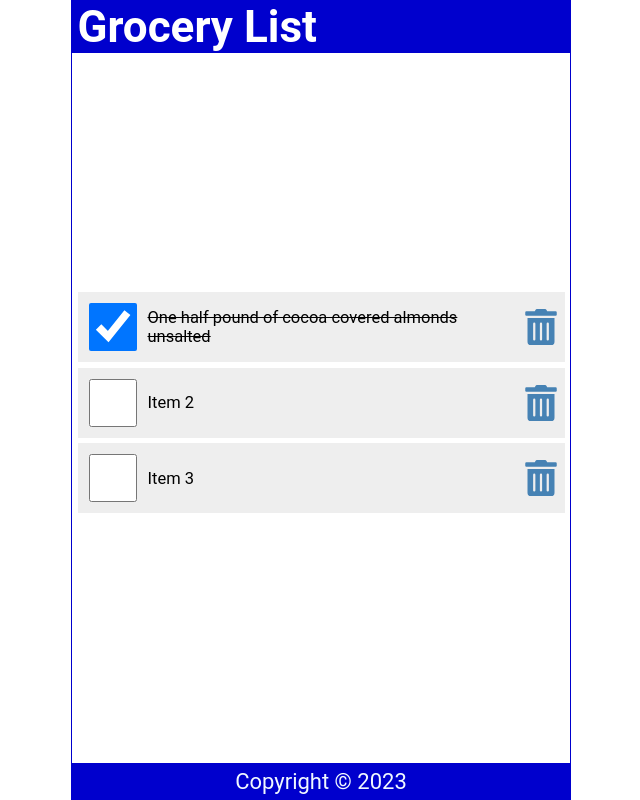
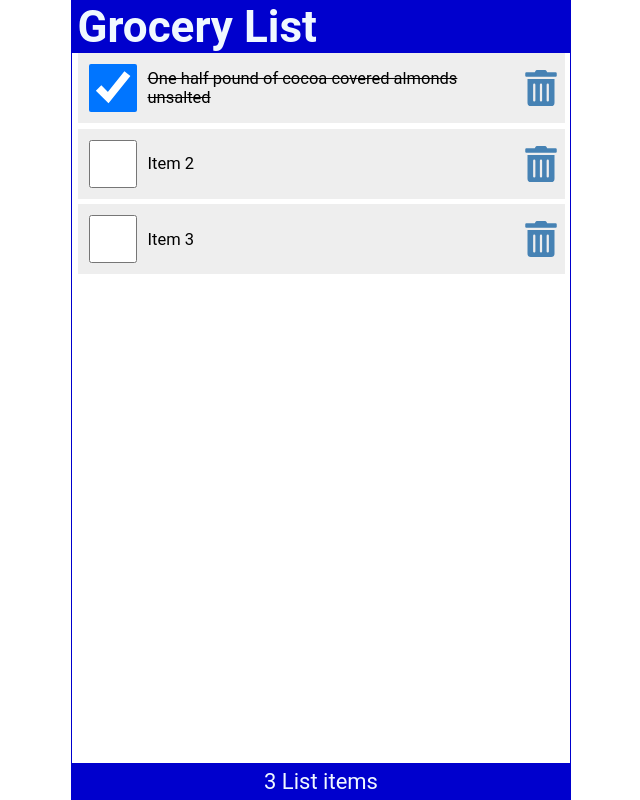
Before and after one commit to Saad-Ali-Khan-007/React-course, a React (Create React App) app: page / in a window 1280 px wide. Shown: the whole page, without its empty margins (319-959 px from the left). Built offline with nearby package versions, Linux system fonts and the light colour scheme.

Commit message:
learning react

```diff
--- a/src/App.js
+++ b/src/App.js
@@ -1,12 +1,45 @@
 import Header from './Header.js';
 import Content from './Content.js'
 import Footer from './Footer.js'
+import { useState } from 'react'
 function App() {
+  const [items,setItems] = useState([
+        {
+            id:1,
+            checked:true,
+            item:"One half pound of cocoa covered almonds unsalted"
+        },
+        {
+            id:2,
+            checked:false,
+            item:"Item 2"
+        },
+        {
+            id:3,
+            checked:false,
+            item:"Item 3"
+        }
+    ])
+    const handleCheck = (id) => {
+      const listItems = items.map((item) => item.id===id ? {...item,checked:!item.checked}:item)
+      setItems(listItems)
+      localStorage.setItem('shoppinglist',JSON.stringify(listItems))
+    }
+
+    const handleDelete = (id) => {
+      const listItems = items.filter((item) =>item.id !== id)
+      setItems(listItems)
+      localStorage.setItem('shoppinglist',JSON.stringify(listItems))
+    }
  return (
     <div className="App">
-      <Header/>
-      <Content/>
-      <Footer/>
+      <Header title="Grocery List"/>
+      <Content
+      items={items}
+      handleCheck={handleCheck}
+      handleDelete={handleDelete}
+      />
+      <Footer length={items.length}/>
     </div>
   );
 }
--- a/src/Content.js
+++ b/src/Content.js
@@ -1,38 +1,5 @@
-import { useState } from "react";
-import { FaTrashAlt } from "react-icons/fa"
-
-const Content = () => {
-    const [items,setItems] = useState([
-        {
-            id:1,
-            checked:true,
-            item:"One half pound of cocoa covered almonds unsalted"
-        },
-        {
-            id:2,
-            checked:false,
-            item:"Item 2"
-        },
-        {
-            id:3,
-            checked:false,
-            item:"Item 3"
-        }
-    ])
-
-
-    const handleCheck = (id) => {
-        const listItems = items.map((item) => item.id===id ? {...item,checked:!item.checked}:item)
-        setItems(listItems)
-        localStorage.setItem('shoppinglist',JSON.stringify(listItems))
-    }
-
-    const handleDelete = (id) => {
-        const listItems = items.filter((item) =>item.id !== id)
-        setItems(listItems)
-        localStorage.setItem('shoppinglist',JSON.stringify(listItems))
-    }
-
+import ItemList from './ItemList'
+const Content = ({items,handleCheck,handleDelete}) => {
     // const [count,setCount] = useState(0)
     // const handleNameChange = () => {
     //     const names = ['Jack','Bob',"Carl","Saad"]
@@ -58,26 +25,11 @@
             <button onClick = {handleClick2}>Click It</button> */}
 
             {items.length ? (
-            <ul>
-                {items.map((item) => (
-                    <li className="item">
-                        <input
-                        type="checkbox"
-                        onChange={() => handleCheck(item.id)}
-                        checked={item.checked}
-                        />
-                        <label
-                            style={(item.checked)?{textDecoration:'line-through'}:null}
-                            onDoubleClick={()=>handleCheck(item.id)}
-                        >{item.item}</label>
-                        <FaTrashAlt
-                        onClick={()=>handleDelete(item.id)}
-                        role="button"
-                        tabIndex='0'/>
-                        </li>
-                )
-                )}
-            </ul>
+            <ItemList
+                items={items}
+                handleCheck={handleCheck}
+                handleDelete={handleDelete}
+                />
             ):(
                 <p style={{marginTop:'2rem'}}>Your list is Empty.</p>
             )}
--- a/src/Footer.js
+++ b/src/Footer.js
@@ -1,9 +1,10 @@
-const Footer = () => {
-    const today = new Date()
+const Footer = ({length}) => {
+    // const today = new Date()
     return (
         <footer>
             <p>
-                Copyright &copy; {today.getFullYear()}
+                {/* Copyright &copy; {today.getFullYear()} */}
+                {length} List {length===1?"item":"items"}
             </p>
         </footer>
     )
--- a/src/Header.js
+++ b/src/Header.js
@@ -1,11 +1,11 @@
 
-const Header = () => {
+const Header = ({title}) => {
   return (
-    <header style={{
-        backgroundColor: 'mediumblue',
-        color: 'white'
-    }}><h1>Grocery List</h1></header>
+    <header><h1>{title}</h1></header>
   )
 }
 
+Header.defaultProps = {
+  title:"Default Title"
+}
 export default Header
--- /dev/null
+++ b/src/ItemList.js
@@ -0,0 +1,18 @@
+import React from 'react'
+import LineItem from './LineItem'
+const ItemList = ({items,handleCheck,handleDelete}) => {
+  return (
+    <ul>
+        {items.map((item) => (
+            <LineItem
+            key={item.id}
+            item={item}
+            handleCheck={handleCheck}
+            handleDelete={handleDelete}
+            />
+        )
+        )}
+    </ul>  )
+}
+
+export default ItemList
--- /dev/null
+++ b/src/LineItem.js
@@ -0,0 +1,27 @@
+import { FaTrashAlt } from "react-icons/fa"
+import React from "react";
+
+ const LineItem = ({ item, handleCheck, handleDelete }) => {
+  return (
+    <li className="item">
+      <input
+        type="checkbox"
+        onChange={() => handleCheck(item.id)}
+        checked={item.checked}
+      />
+      <label
+        style={item.checked ? { textDecoration: "line-through" } : null}
+        onDoubleClick={() => handleCheck(item.id)}
+      >
+        {item.item}
+      </label>
+      <FaTrashAlt
+        onClick={() => handleDelete(item.id)}
+        role="button"
+        tabIndex="0"
+        aria-label={`Delete ${item.item}`}
+      />
+    </li>
+  );
+};
+export default LineItem
--- a/src/index.css
+++ b/src/index.css
@@ -44,7 +44,7 @@
   display: flex;
   flex-direction: column;
   flex-grow: 1;
-  justify-content: center;
+  justify-content: flex-start;
   align-items: center;
   overflow-y: auto;
 }
```
